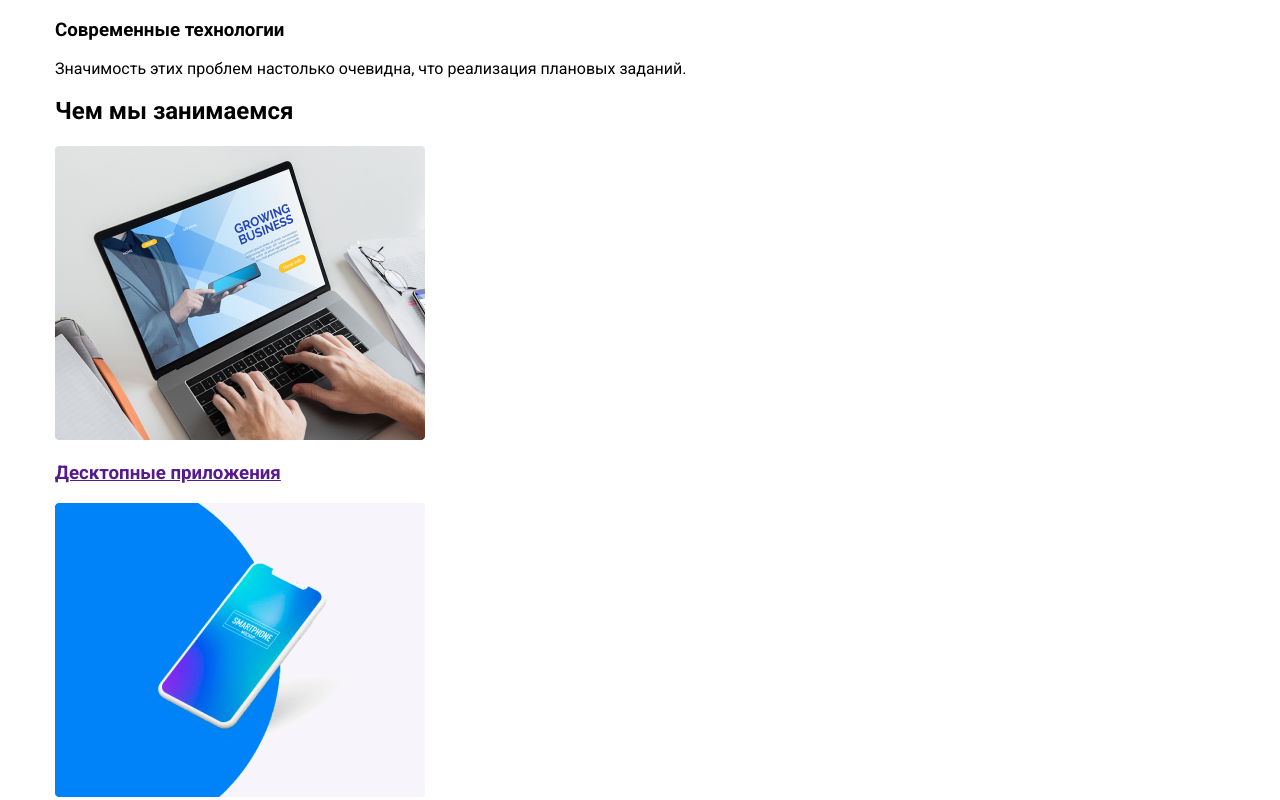
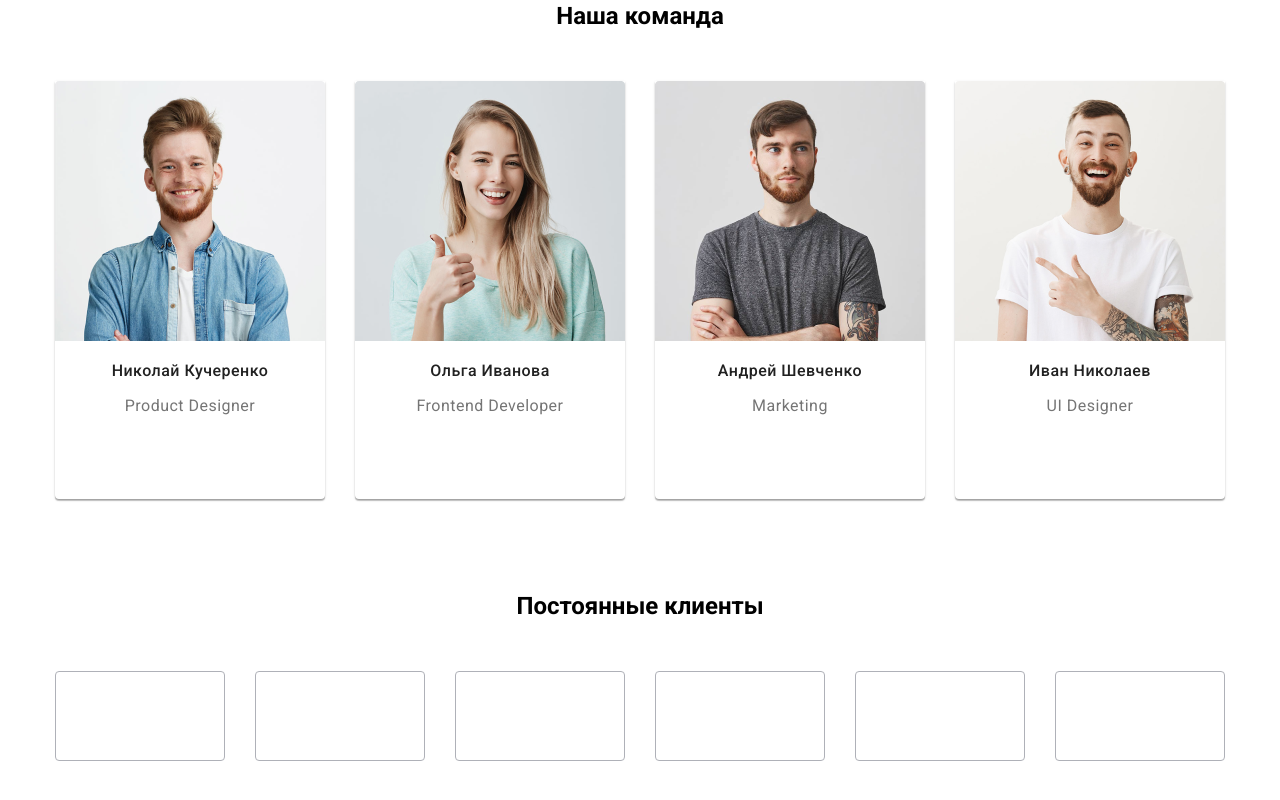
Before and after one commit to Dmitriy-fullstack/goit-markup-hw-07, a plain HTML site: page index.html in a window 1280 px wide. Shown: the part 1647-2447 px from the top of the page. Drawn offline with nearby package versions, Linux system fonts and the light colour scheme.

Commit message:
Добавляет разделы преимущества и команда, клиенты

```diff
--- /dev/null
+++ b/sass/components/_advantages.scss
@@ -0,0 +1,43 @@
+
+.killer-margin {
+    display: none;
+}
+.advantages {
+    display: flex;
+
+    .advantages-item:not(:last-child) {
+        margin-right: 30px;
+    }
+    .pict_position {
+        width: 270px;
+        height: 120px;
+        padding: 25px 100px;
+        background-color: #F5F4FA;
+        border-radius: 4px;
+
+        .advantages-icon {
+            width: 70px;
+            height: 70px;
+        }
+    }
+
+    .section-title {
+        font-family: Roboto;
+        font-weight: bold;
+        font-size: 14px;
+        line-height: 16px;
+        letter-spacing: 0.03em;
+        text-transform: uppercase;
+        color: $primary-text-color;
+    }
+    .section-item {
+        font-family: Roboto;
+        font-weight: normal;
+        font-size: 14px;
+        line-height: 24px;
+        letter-spacing: 0.03em;
+        color: $title-text-color;
+        text-align: left;
+        width: 270px;
+    }
+}
--- /dev/null
+++ b/sass/components/_clients.scss
@@ -0,0 +1,72 @@
+.clients {
+    display: flex;
+    justify-content: space-between;
+}
+
+.clients-item {
+    width: 170px;
+    height: 90px;
+}
+
+    .clients-link {
+        display: inline-block;
+        width: 170px;
+        height: 90px;
+        border-radius: 4px;
+        border: solid #AFB1B8;
+        border-width: 1px;
+        text-align: center;
+        padding: 19px 0px;
+        transition: all 250ms cubic-bezier(0.4, 0, 0.2, 1);
+
+        &:hover svg, &:focus svg {
+            fill: $accent-color;
+
+        }
+
+        &:hover, &:focus {
+            border-color: $accent-color;
+        }
+    }
+
+.clients-icon1 {
+    width: 44px;
+    height: 49px;
+    fill: #AFB1B8;
+    transition: fill 250ms cubic-bezier(0.4, 0, 0.2, 1);
+    }
+
+.clients-icon2 {
+    width: 40px;
+    height: 52px;
+    fill: #AFB1B8;
+    transition: fill 250ms cubic-bezier(0.4, 0, 0.2, 1);
+    }
+
+.clients-icon3 {
+    width: 41px;
+    height: 43px;
+    fill: #AFB1B8;
+    transition: fill 250ms cubic-bezier(0.4, 0, 0.2, 1);
+    }
+
+.clients-icon4 {
+    width: 80px;
+    height: 42px;
+    fill: #AFB1B8;
+    transition: fill 250ms cubic-bezier(0.4, 0, 0.2, 1);
+    }
+
+.clients-icon5 {
+    width: 59px;
+    height: 47px;
+    fill: #AFB1B8;
+    transition: fill 250ms cubic-bezier(0.4, 0, 0.2, 1);
+    }
+
+.clients-icon6 {
+    width: 89px;
+    height: 46px;
+    fill: #AFB1B8;
+    transition: fill 250ms cubic-bezier(0.4, 0, 0.2, 1);
+    }
--- a/sass/components/_hero.scss
+++ b/sass/components/_hero.scss
@@ -7,8 +7,6 @@
     background-position: center;
     background-image: linear-gradient(rgba(47, 48, 58, 0.8), rgba(47, 48, 58, 0.8)
     ), url(../img/hw4/hero.jpg);
-
-}
 
     .hero {
         width: 600px;
@@ -20,7 +18,7 @@
             font-size: 44px;
             line-height: 60px;
             text-align: center;
-        letter-spacing: 0.06em;
+            letter-spacing: 0.05em;
             text-transform: uppercase;
             max-width: 696px;
             margin-left: auto;
@@ -47,3 +45,5 @@
             box-shadow: 0px 4px rgba(0, 0, 0, 0.15);
         }
     }
+
+}
--- /dev/null
+++ b/sass/components/_team.scss
@@ -0,0 +1,74 @@
+.team {
+    display: flex;
+
+    .team-item {
+        box-shadow: 0px 2px 1px rgba(0, 0, 0, 0.2), 0px 1px 1px rgba(0, 0, 0, 0.14), 0px 1px 3px rgba(0, 0, 0, 0.12);
+    border-radius: 0px 0px 4px 4px;
+    }
+
+    .team-item:not(:last-child) {
+        margin-right: 30px;
+        }
+
+    .name {
+        font-family: $main-font-family;
+        font-weight: 500;
+        font-size: 16px;
+        line-height: 19px;
+        text-align: center;
+        letter-spacing: 0.03em;
+        color: $primary-text-color;
+    }
+    .function {
+        font-family: $main-font-family;
+        font-weight: normal;
+        font-size: 16px;
+        line-height: 19px;
+        text-align: center;
+        letter-spacing: 0.03em;
+        color: $title-text-color;
+    }
+
+    .social {
+        display: flex;
+        justify-content: center;
+    }
+
+        .social-item {
+            margin-bottom: 24px;
+            width: 44px;
+            height: 44px;
+
+            & + & {
+                margin-left: 10px;
+            }
+        }
+        .social-link {
+            display: block;
+            width: 44px;
+            height: 44px;
+            padding: 12px;
+            margin-bottom: 24px;
+            border-radius: 100px;
+            transition-property: background-color;
+            transition-duration: 250ms;
+            transition-timing-function: cubic-bezier(0.4, 0, 0.2, 1);
+
+
+            &:hover, &:focus {
+                background-color:$accent-color;
+                border-radius: 100px;
+            }
+            &:hover svg, &:focus svg {
+                fill: #fff;
+            }
+
+        }
+        .social-icon {
+            width: 20px;
+            height: 20px;
+            fill: #AFB1B8;
+            transition: fill 250ms cubic-bezier(0.4, 0, 0.2, 1);
+
+        }
+    }
--- /dev/null
+++ b/sass/components/_work.scss
@@ -0,0 +1,25 @@
+.work {
+    display: flex;
+
+    .work-item {
+        position: relative;
+    }
+
+    .work-item:not(:last-child) {
+        margin-right: 30px;
+        }
+    .work-img {
+        position: relative;
+
+        &::before {
+            content: '';
+            position: absolute;
+            bottom: 0;
+            left: 0;
+            width: 370px;
+            height: 70px;
+            background-color: rgba(47, 48, 58, 0.8);
+        }
+    }
+
+}
--- a/sass/main.scss
+++ b/sass/main.scss
@@ -9,3 +9,9 @@
 @import "./components/site-nav";
 @import "./components/header-address";
 @import "./components/hero";
+@import "./components/advantages";
+@import "./utils/section-margin";
+@import "./components/work";
+@import "./utils/h2-title";
+@import "./components/team";
+@import "./components/clients";
--- /dev/null
+++ b/sass/utils/_h2-title.scss
@@ -0,0 +1,5 @@
+.h2-title {
+    text-align: center;
+    margin-bottom: 50px;
+    margin-top: 0px;
+}
--- /dev/null
+++ b/sass/utils/_section-margin.scss
@@ -0,0 +1,3 @@
+.section-margin {
+    margin-top: 94px;
+}
--- a/style.css
+++ b/style.css
@@ -158,14 +158,14 @@ margin-right: 30px;
     font-size: 44px;
     line-height: 60px;
     text-align: center;
-    letter-spacing: 0.06em;
+    letter-spacing: 0.05em;
     text-transform: uppercase;
     max-width: 696px;
     margin-left: auto;
     margin-right: auto;
     margin-bottom: 30px;
     margin-top: 0px;
-    color: var(--white-color);
+    color: var (var(--white-color));
 
 
 }
@@ -228,8 +228,6 @@ border-radius: 0px 0px 4px 4px;
     margin-bottom: 24px;
     width: 44px;
     height: 44px;
-
-
 
 }
 .social-link:hover, .social-link:focus {
```
Also changed, not shown: css/main.css, css/main.min.css, 2 other files. Lines whose indentation alone changed are shown as unchanged.
